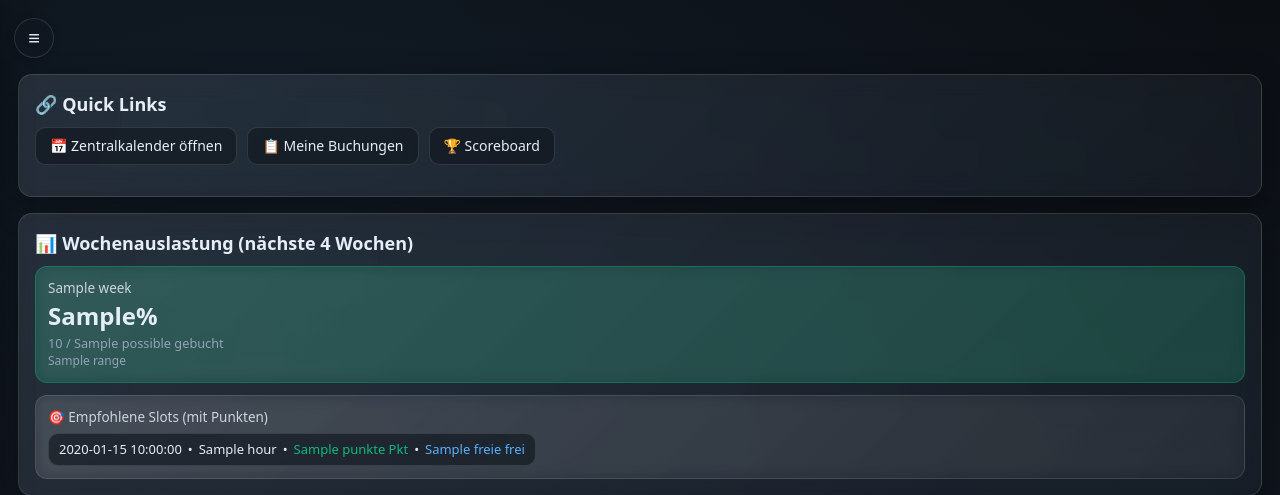
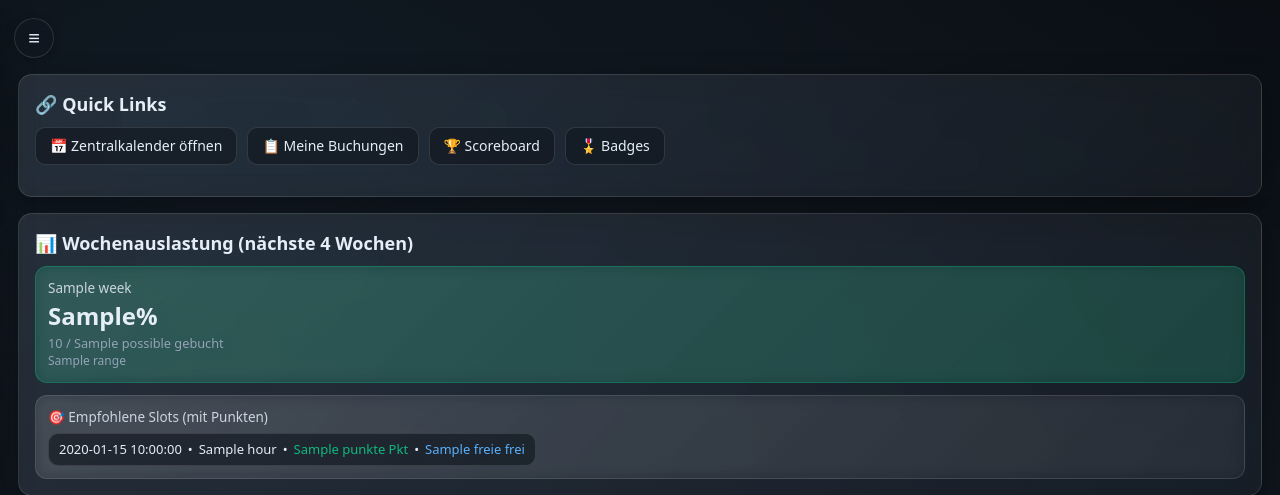
Before and after one commit to Lukes-Git-Beginning/slot-booking-webapp, a Flask app: template templates/index.html in a window 1280 px wide. Shown: the top 495 px of the page. Run offline with Flask 3, Linux system fonts and the light colour scheme; the visitor is signed in with stand-in values (Sample User, id 1); the template is opened without the code that fills it: most values are stand-ins (such as "Sample title", 1, 10 or a date in 2020); parts of the project's set-up code (start-up, migrations or seed data) failed here and were passed over; some libraries are stand-ins or nearby versions.

Commit message:
feat: Complete system integration - Achievement & Tracking
- Integrate achievement_system.py with main app
- Add badge system and display routes
- Create centralized color mapping
- Fix tracking system integration
- Add achievement cron job
- Clean up dependencies
- Update documentation

Resolves all critical conflicts between system components.

```diff
--- a/templates/index.html
+++ b/templates/index.html
@@ -788,6 +788,9 @@ body.darkmode .achievement-notification {
         <a href="{{ url_for('scoreboard') }}">
           🏆 Scoreboard
         </a>
+        <a href="{{ url_for('badges') }}">
+          🎖️ Badges
+        </a>
       </div>
     </section>
 
```
